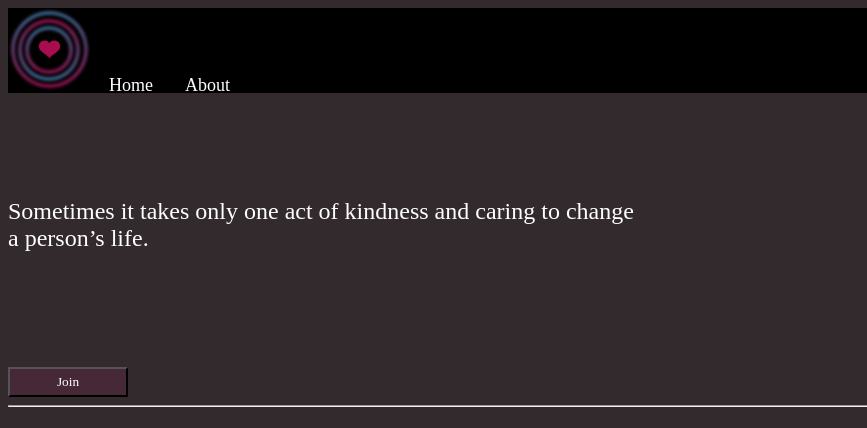
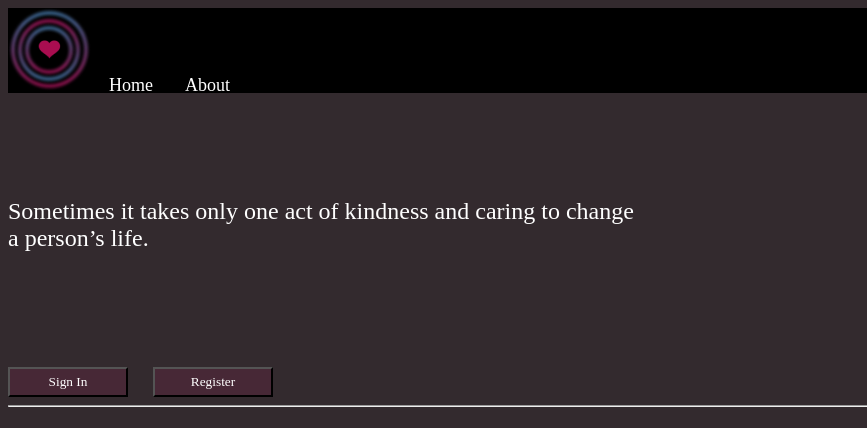
Before and after one commit to random-acts-generator/RAG-UI-SB, a plain HTML site: page index.html in a window 1280 px wide. Shown: the top 428 px of the page, 0-867 px from the left. Drawn offline with Linux system fonts and the light colour scheme.

Commit message:
Added the register button and linked it to the app

```diff
--- a/JS/index.js
+++ b/JS/index.js
@@ -1,18 +1,22 @@
 
-/* Add the inner divs to the header-content elements child array*/
+/* For some reason some elements were not properly set as children so I manually appendChild in code*/
 let headerDiv = document.querySelector('.header-content');
 let childHeaderQuoteDiv = document.querySelector('.headerQuoteDiv');
 let childHeaderImgDiv = document.querySelector('.headerImgDiv');
-let childButton = document.querySelector('.ctaBtn');
+let childButton = document.querySelectorAll('.ctaBtn');
 let headerQuote = document.querySelector('.headerQuote');
 let headerIMG = document.querySelector('.headerIMG');
+let buttonDiv = document.querySelector('.buttonDiv');
 childHeaderImgDiv.appendChild(headerIMG);
 childHeaderQuoteDiv.appendChild(headerQuote);
-childHeaderQuoteDiv.appendChild(childButton);
+childHeaderQuoteDiv.appendChild(buttonDiv);
 headerDiv.appendChild(childHeaderQuoteDiv);
 headerDiv.appendChild(childHeaderImgDiv);
 
 // Use the button element we already retrieved to set an event listener
-childButton.addEventListener('click', function() {
+childButton[0].addEventListener('click', function() {
     window.open("https://random-acts-generator.netlify.com/login");
 })
+childButton[1].addEventListener('click', function() {
+    window.open("https://random-acts-generator.netlify.com");
+})
--- a/JS/quote.js
+++ b/JS/quote.js
@@ -39,11 +39,11 @@ function setContent() {
     if (kindnessQuote.content === undefined || kindnessQuote === "") {
         kindnessQuote.content = 'Sometimes it takes only one act of kindness and caring to change a person’s life';
     }
+
 }
 
 function replaceContentInContainer() {
     kindnessQuote.element.innerHTML = kindnessQuote.content;
-    kindnessQuote.textContent = kindnessQuote.content;
     }
 function intervalContent() {
     setContent();
--- a/css/index.css
+++ b/css/index.css
@@ -109,6 +109,7 @@ animation-name: bounceIn;
 color: white;
 width: 120px;
 height: 30px;
+margin-right: 25px;
 background-color: rgba(243, 28, 132, 0.1);
 vertical-align: bottom;
 }
@@ -116,7 +117,10 @@ vertical-align: bottom;
   background-color: black;
   transform: scale(1.5);
 }
+.buttonDiv {
+  display: flex;
 
+}
 /* About.html*/
 h1 {
   width: 100%;
--- a/index.html
+++ b/index.html
@@ -5,7 +5,7 @@
   <meta charset="utf-8">
   <meta name="viewport" content="width=device-width, initial-scale=1.0">
 
-  <title>Random Acts of Kindness</title>
+  <title>Random Acts Generator</title>
 
   <link href="css/index.css" rel="stylesheet">
 </head>
@@ -19,7 +19,10 @@
 <div class="header-content">
   <div class="headerQuoteDiv"></div>
     <h2 class="headerQuote">Sometimes it takes only one act of kindness and caring to change a person’s life.</h2>
-    <button class="ctaBtn">Join</button>
+    <div class="buttonDiv">
+      <button class="ctaBtn">Sign In</button>
+      <button class="ctaBtn">Register</button>
+    </div>
   </div>
   <div class="headerImgDiv">
     <img class="headerIMG" src="Images/thought-catalog-1209108-unsplash.jpg" alt="Just Help">
```
